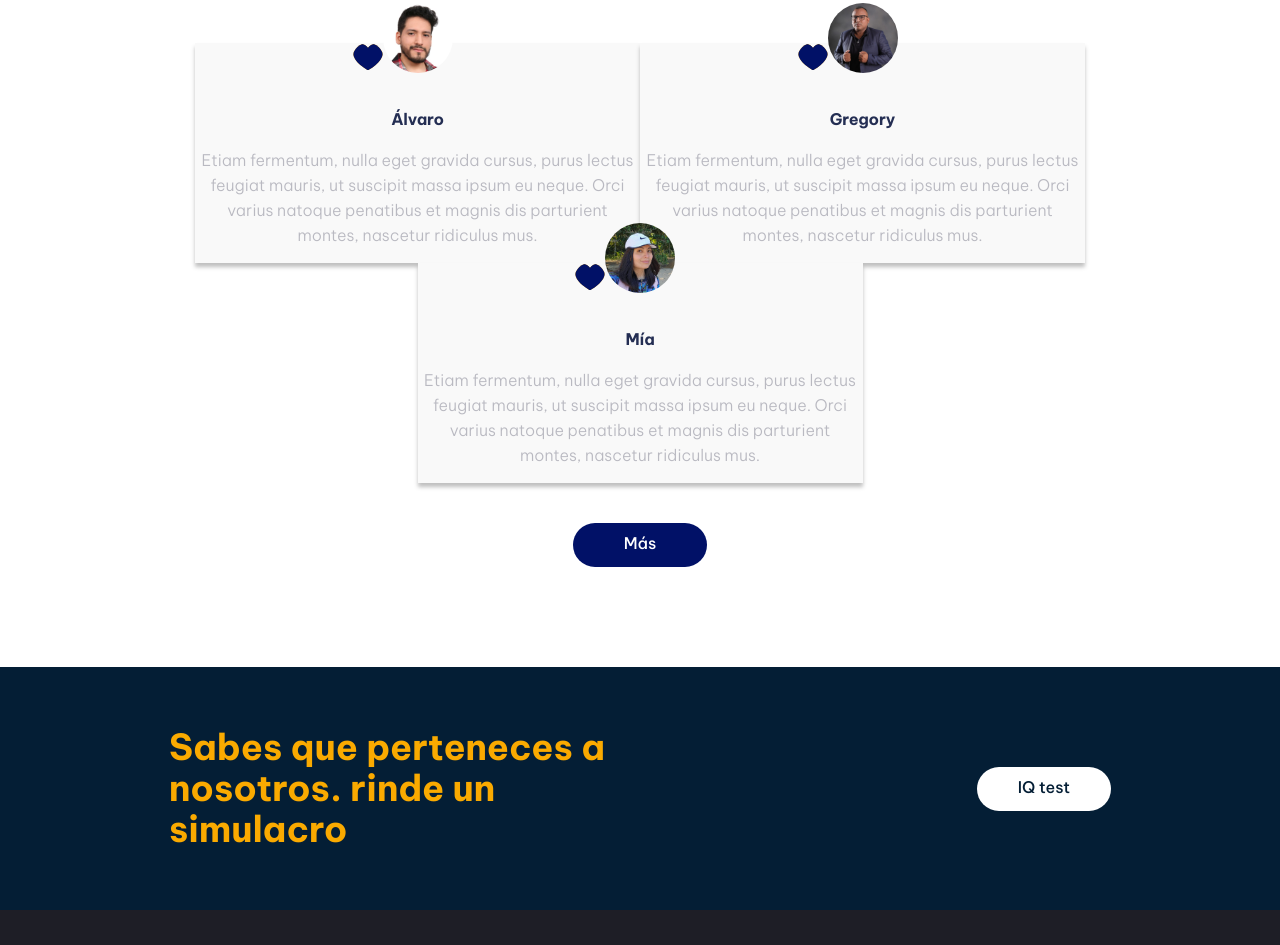
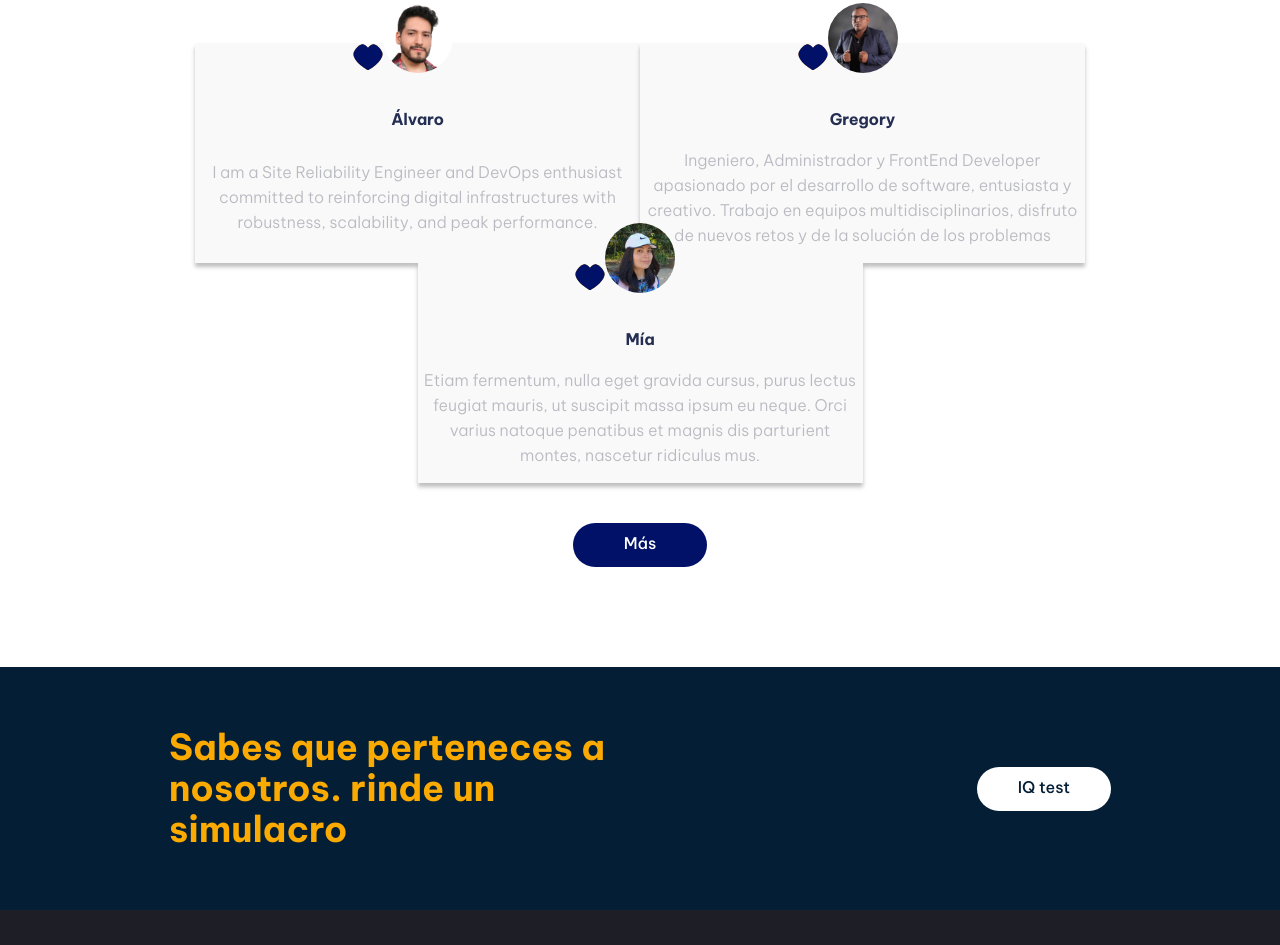
Before and after one commit to GregoryGalicio/mensaperu, a plain HTML site: page index.html in a window 1280 px wide. Shown: the part 2010-2955 px from the top of the page. Drawn offline with nearby package versions, Linux system fonts and the light colour scheme.

Commit message:
developers

```diff
--- a/index.html
+++ b/index.html
@@ -94,16 +94,19 @@
                 <img class="corazon" src="./images/VectorYellow.svg" alt="corazon">
                 <img class="corazon" src="./images/VectorBlue.svg" alt="corazon">
                 <h2>Álvaro</h2>
-                <p>Etiam fermentum, nulla eget gravida cursus, purus lectus feugiat mauris, ut suscipit massa ipsum eu
-                    neque. Orci varius natoque penatibus et magnis dis parturient montes, nascetur ridiculus mus. </p>
+                <p>I am a Site Reliability Engineer and DevOps enthusiast committed to reinforcing digital
+                    infrastructures with robustness,
+                    scalability, and peak performance. </p>
             </div>
             <div class="textContainer">
                 <img class="icon" src="./images/avatar-greg.jpg" alt="gregory">
                 <img class="corazon" src="./images/VectorYellow.svg" alt="corazon">
                 <img class="corazon" src="./images/VectorBlue.svg" alt="corazon">
                 <h2>Gregory</h2>
-                <p>Etiam fermentum, nulla eget gravida cursus, purus lectus feugiat mauris, ut suscipit massa ipsum eu
-                    neque. Orci varius natoque penatibus et magnis dis parturient montes, nascetur ridiculus mus. </p>
+                <p>Ingeniero, Administrador y FrontEnd Developer apasionado por el desarrollo de software, entusiasta y
+                    creativo.
+                    Trabajo en equipos multidisciplinarios, disfruto de nuevos retos y de la solución de los problemas
+                </p>
             </div>
             <div class="textContainer">
                 <img class="icon" src="./images/avatar-mia.jpg" alt="mia">
```
